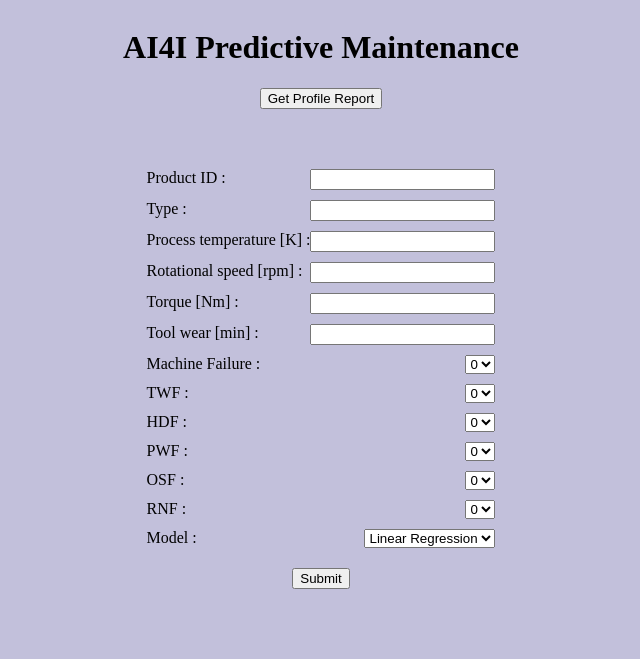
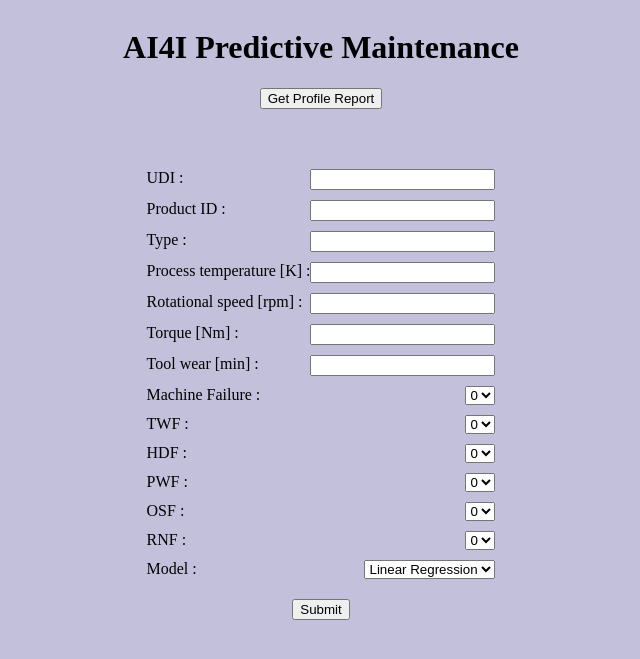
Before and after one commit to shubhamgantayat/AI4I-Predictive-Maintenance, a Flask app: page / in a window 1280 px wide. Shown: the top 659 px of the page, without its empty margins (319-959 px from the left). Run offline with Flask 2, Linux system fonts and the light colour scheme; parts of the project's set-up code (start-up, migrations or seed data) failed here and were passed over.

Commit message:
Initial commit

```diff
--- a/templates/form.html
+++ b/templates/form.html
@@ -16,6 +16,10 @@
     </div>
     <div class="input">
       <form class="take_input" action = "/predict" method="POST">
+        <div>
+        <label for="UDI">UDI :</label>
+        <input type="text" id="UDI" name="UDI" />
+      </div>
       <div>
         <label for="Product ID">Product ID :</label>
         <input type="text" id="Product ID" name="Product ID" />
```
